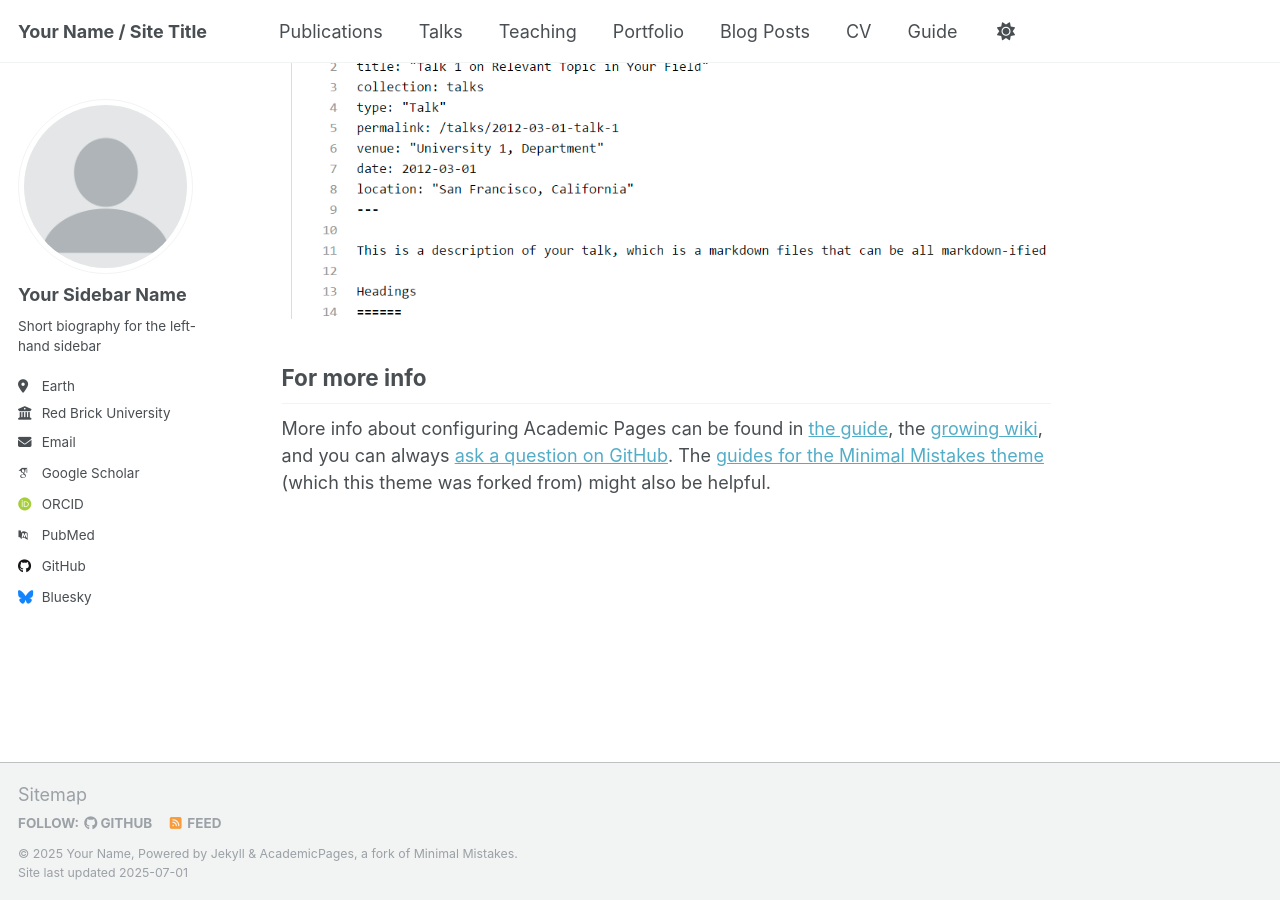
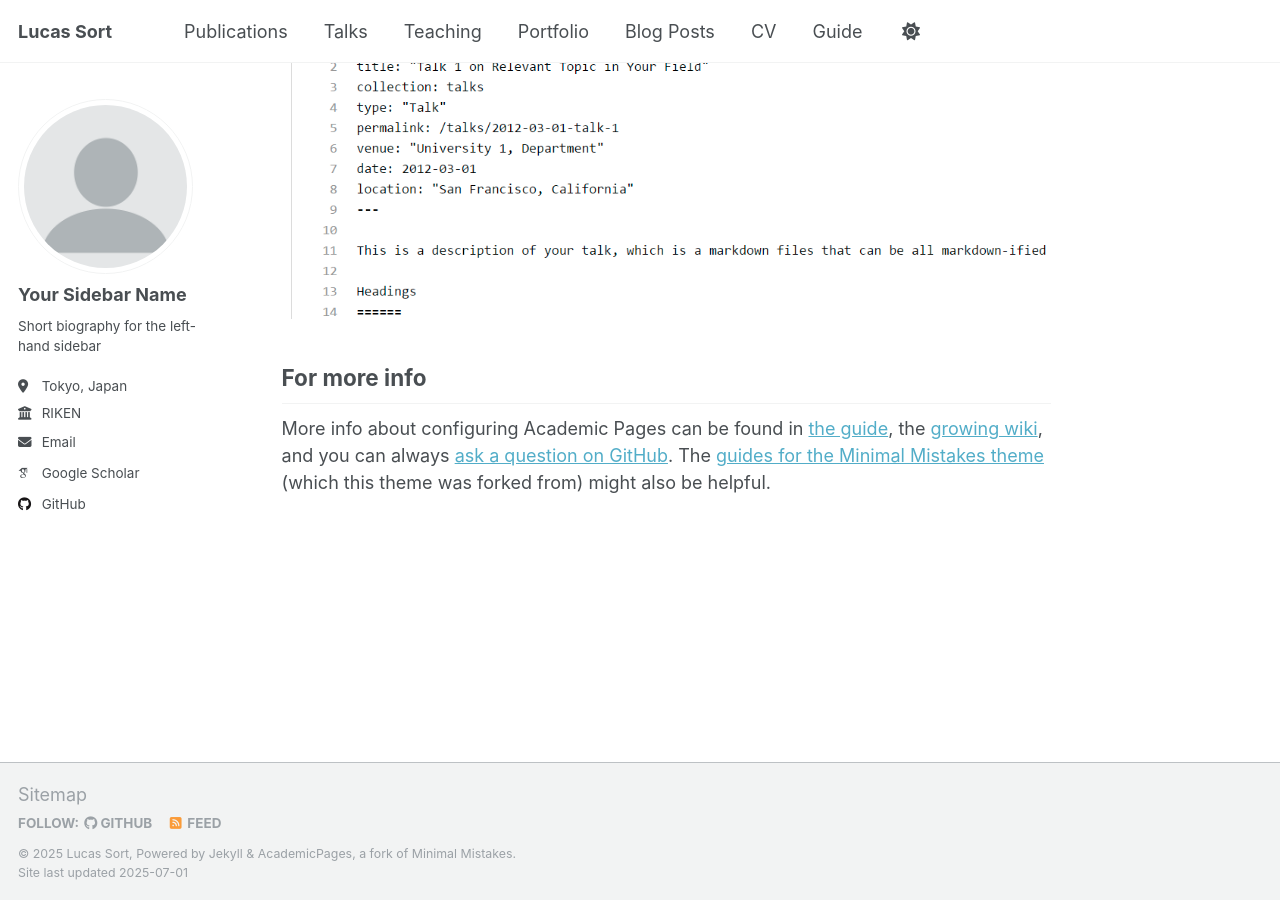
Before and after one commit to lucas-sort/lucas-sort.github.io, a Jekyll site: the page built from _pages/about.md, in a window 1280 px wide and 900 px high, scrolled down 2880 px. Built offline with Jekyll 4.4.1, drawn with Linux system fonts in a browser that asks for light colours; some web fonts are replaced; a script that is not in the unit is left out.

Commit message:
Update _config.yml

```diff
--- a/_config.yml
+++ b/_config.yml
@@ -9,9 +9,9 @@
 # Basic Site Settings
 locale                   : "en-US"
 site_theme               : "default"
-title                    : "Your Name / Site Title"
+title                    : "Lucas Sort"
 title_separator          : "-"
-name                     : &name "Your Name"
+name                     : &name "Lucas Sort"
 description              : &description "personal description"
 url                      : https://academicpages.github.io # the base hostname & protocol for your site e.g. "https://[your GitHub username].github.io" or if you already have some other page hosted on Github then use "https://[your GitHub username].github.io/[Your Repo Name]"
 baseurl                  : "" # the subpath of your site, e.g. "/blog"
@@ -26,19 +26,19 @@ author:
   name             : "Your Sidebar Name"
   pronouns         : # example: "she/her"
   bio              : "Short biography for the left-hand sidebar"
-  location         : "Earth"
-  employer         : "Red Brick University"
+  location         : "Tokyo, Japan"
+  employer         : "RIKEN"
   uri              : # URL
-  email            : "none@example.org"
+  email            : "lucas.sort@riken.jp"
 
   # Academic websites
   academia         : # URL
   arxiv            : # URL - Update with the correct link to your profile
-  googlescholar    : "https://scholar.google.com/citations?user=PS_CX0AAAAAJ"
+  googlescholar    : "https://scholar.google.com/citations?user=UJulGYgAAAAJ&hl="
   impactstory      : # URL
-  orcid            : "http://orcid.org/yourorcidurl"
+  orcid            : # URL
   semantic         : # URL
-  pubmed           : "https://www.ncbi.nlm.nih.gov/pubmed/?term=john+snow"
+  pubmed           : # URL
   researchgate     : # URL
   scopus           : # URL
 
@@ -52,7 +52,7 @@ author:
 
   # Social media
   artstation       : # Username
-  bluesky          : "bsky.app" # Replace this with you Bluesky username
+  bluesky          : # Username
   facebook         : # Username
   flickr           : # Username
   foursquare       : # Username
```
